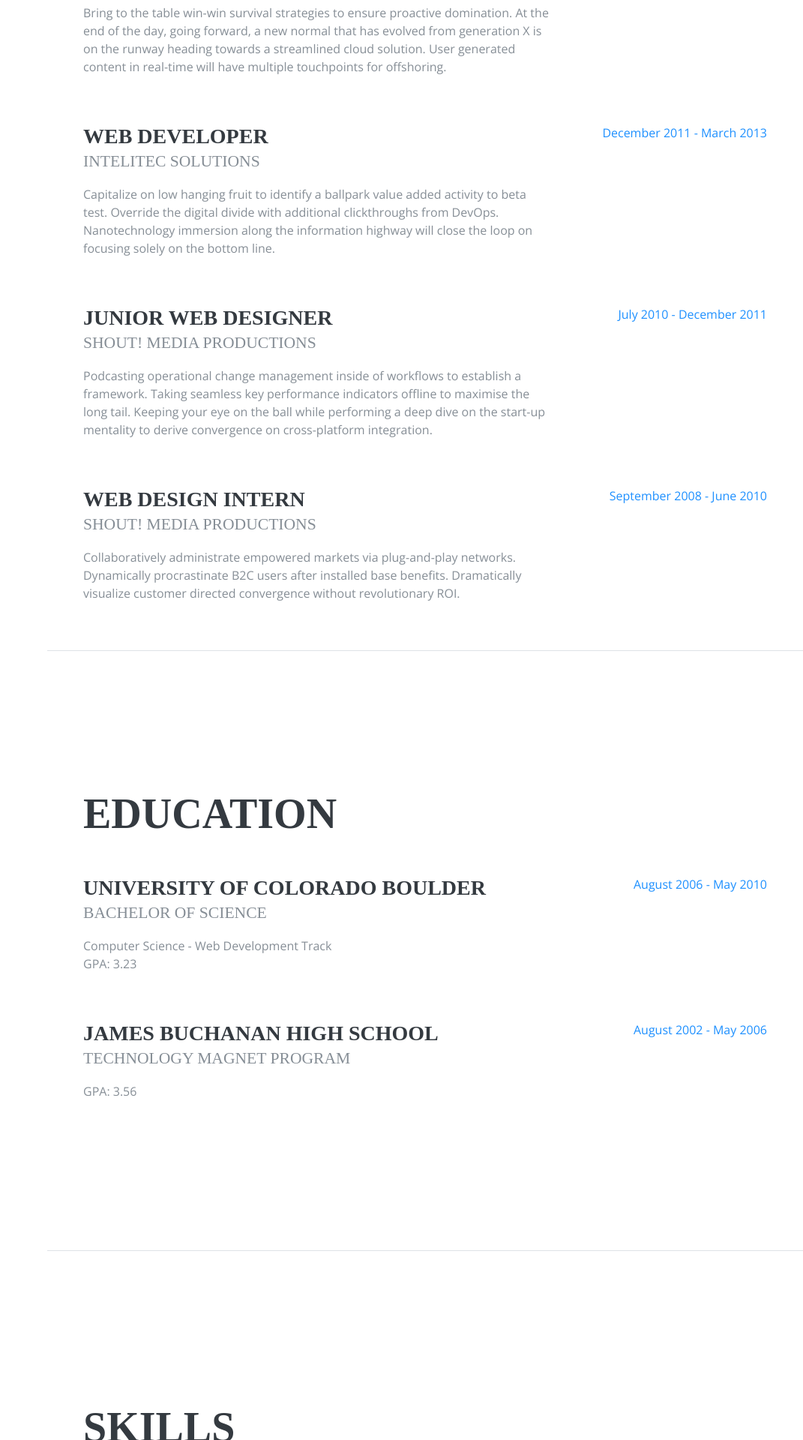
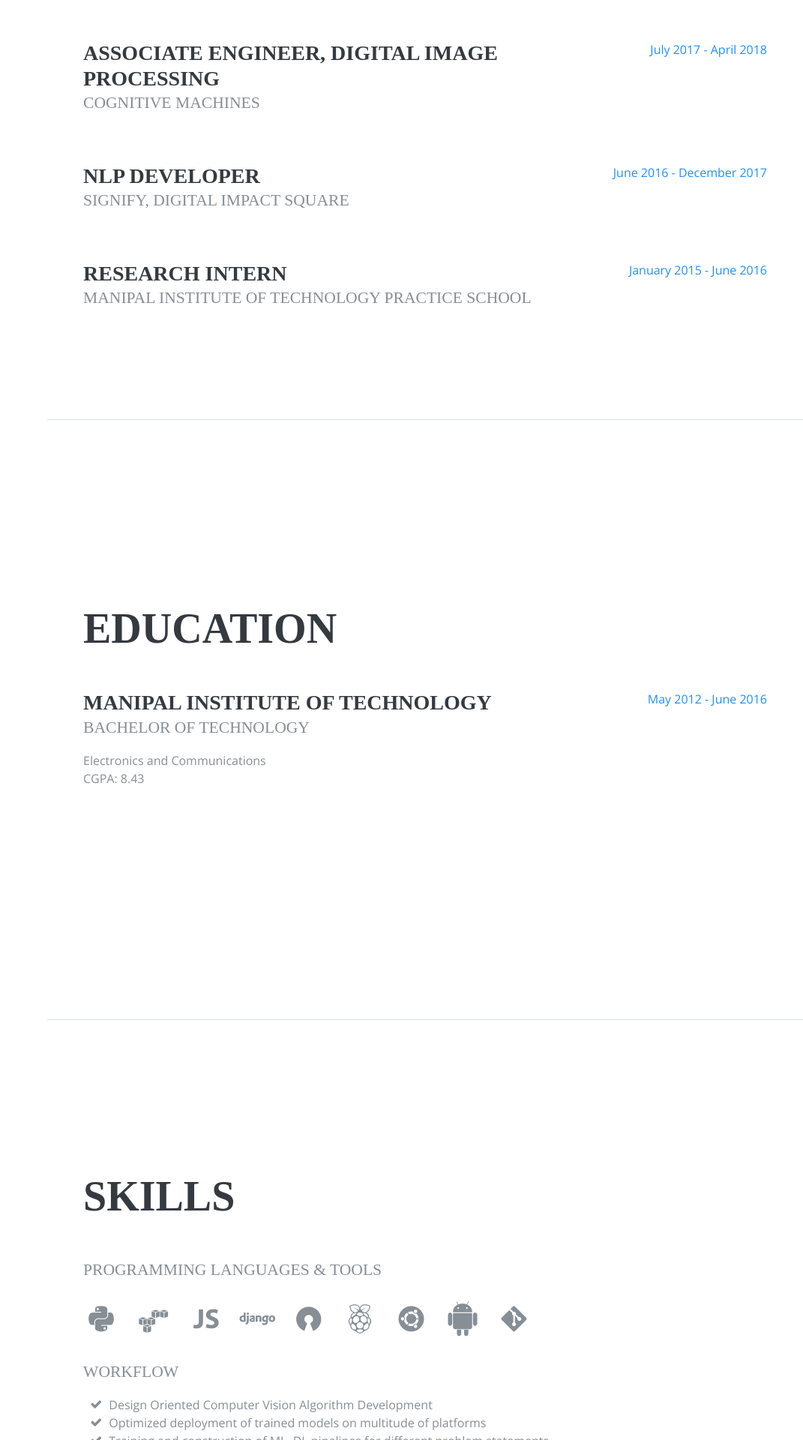
Before and after one commit to surajpaib/Personal-Website, a Django app: page / in a window 1280 px wide. Shown: the part 1040-2960 px from the top of the page at 75% size, without its empty margins (209-1280 px from the left). Run offline with Django 3.2, Linux system fonts and the light colour scheme; some libraries are stand-ins or nearby versions; some web fonts are replaced.

Commit message:
Update info

```diff
--- a/untitled/templates/index.html
+++ b/untitled/templates/index.html
@@ -29,7 +29,7 @@
 
     <nav class="navbar navbar-expand-lg navbar-dark bg-primary fixed-top" id="sideNav">
       <a class="navbar-brand js-scroll-trigger" href="#page-top">
-        <span class="d-block d-lg-none">Start Bootstrap</span>
+        <span class="d-block d-lg-none">Resume</span>
         <span class="d-none d-lg-block">
           <img class="img-fluid img-profile rounded-circle mx-auto mb-2" src="{%  static 'img/profile.png' %}" alt="">
         </span>
@@ -52,7 +52,7 @@
             <a class="nav-link js-scroll-trigger" href="#skills">Skills</a>
           </li>
           <li class="nav-item">
-            <a class="nav-link js-scroll-trigger" href="#interests">Interests</a>
+            <a class="nav-link js-scroll-trigger" href="#interests">Projects</a>
           </li>
           <li class="nav-item">
             <a class="nav-link js-scroll-trigger" href="#awards">Awards</a>
@@ -112,48 +112,46 @@
       <section class="resume-section p-3 p-lg-5 d-flex flex-column" id="experience">
         <div class="my-auto">
           <h2 class="mb-5">Experience</h2>
-
-          <div class="resume-item d-flex flex-column flex-md-row mb-5">
+  <div class="resume-item d-flex flex-column flex-md-row mb-5">
             <div class="resume-content mr-auto">
-              <h3 class="mb-0">Senior Web Developer</h3>
-              <div class="subheading mb-3">Intelitec Solutions</div>
-              <p>Bring to the table win-win survival strategies to ensure proactive domination. At the end of the day, going forward, a new normal that has evolved from generation X is on the runway heading towards a streamlined cloud solution. User generated content in real-time will have multiple touchpoints for offshoring.</p>
+              <h3 class="mb-0">Computer Vision Freelancer</h3>
+              <p></p>
             </div>
             <div class="resume-date text-md-right">
-              <span class="text-primary">March 2013 - Present</span>
+              <span class="text-primary">April 2018 - Present</span>
             </div>
           </div>
 
           <div class="resume-item d-flex flex-column flex-md-row mb-5">
             <div class="resume-content mr-auto">
-              <h3 class="mb-0">Web Developer</h3>
-              <div class="subheading mb-3">Intelitec Solutions</div>
-              <p>Capitalize on low hanging fruit to identify a ballpark value added activity to beta test. Override the digital divide with additional clickthroughs from DevOps. Nanotechnology immersion along the information highway will close the loop on focusing solely on the bottom line.</p>
+              <h3 class="mb-0">Associate Engineer, Digital Image Processing</h3>
+              <div class="subheading mb-3">Cognitive Machines</div>
+              <p></p>
             </div>
             <div class="resume-date text-md-right">
-              <span class="text-primary">December 2011 - March 2013</span>
+              <span class="text-primary">July 2017 - April 2018</span>
             </div>
           </div>
 
           <div class="resume-item d-flex flex-column flex-md-row mb-5">
             <div class="resume-content mr-auto">
-              <h3 class="mb-0">Junior Web Designer</h3>
-              <div class="subheading mb-3">Shout! Media Productions</div>
-              <p>Podcasting operational change management inside of workflows to establish a framework. Taking seamless key performance indicators offline to maximise the long tail. Keeping your eye on the ball while performing a deep dive on the start-up mentality to derive convergence on cross-platform integration.</p>
+              <h3 class="mb-0">NLP Developer</h3>
+              <div class="subheading mb-3">Signify, Digital Impact Square</div>
+              <p></p>
             </div>
             <div class="resume-date text-md-right">
-              <span class="text-primary">July 2010 - December 2011</span>
+              <span class="text-primary">June 2016 - December 2017</span>
             </div>
           </div>
 
-          <div class="resume-item d-flex flex-column flex-md-row">
+          <div class="resume-item d-flex flex-column flex-md-row mb-5">
             <div class="resume-content mr-auto">
-              <h3 class="mb-0">Web Design Intern</h3>
-              <div class="subheading mb-3">Shout! Media Productions</div>
-              <p>Collaboratively administrate empowered markets via plug-and-play networks. Dynamically procrastinate B2C users after installed base benefits. Dramatically visualize customer directed convergence without revolutionary ROI.</p>
+              <h3 class="mb-0">Research Intern</h3>
+              <div class="subheading mb-3">Manipal Institute of Technology Practice School</div>
+                <p></p>
             </div>
             <div class="resume-date text-md-right">
-              <span class="text-primary">September 2008 - June 2010</span>
+              <span class="text-primary">January 2015 - June 2016</span>
             </div>
           </div>
 
@@ -167,26 +165,16 @@
 
           <div class="resume-item d-flex flex-column flex-md-row mb-5">
             <div class="resume-content mr-auto">
-              <h3 class="mb-0">University of Colorado Boulder</h3>
-              <div class="subheading mb-3">Bachelor of Science</div>
-              <div>Computer Science - Web Development Track</div>
-              <p>GPA: 3.23</p>
+              <h3 class="mb-0">Manipal Institute of Technology</h3>
+              <div class="subheading mb-3">Bachelor of Technology</div>
+              <div>Electronics and Communications</div>
+              <p>CGPA: 8.43</p>
             </div>
             <div class="resume-date text-md-right">
-              <span class="text-primary">August 2006 - May 2010</span>
+              <span class="text-primary">May 2012 - June 2016</span>
             </div>
           </div>
 
-          <div class="resume-item d-flex flex-column flex-md-row">
-            <div class="resume-content mr-auto">
-              <h3 class="mb-0">James Buchanan High School</h3>
-              <div class="subheading mb-3">Technology Magnet Program</div>
-              <p>GPA: 3.56</p>
-            </div>
-            <div class="resume-date text-md-right">
-              <span class="text-primary">August 2002 - May 2006</span>
-            </div>
-          </div>
 
         </div>
       </section>
@@ -198,54 +186,49 @@
           <div class="subheading mb-3">Programming Languages &amp; Tools</div>
           <ul class="list-inline list-icons">
             <li class="list-inline-item">
-              <i class="devicons devicons-html5"></i>
+              <i class="devicons devicons-python"></i>
             </li>
             <li class="list-inline-item">
-              <i class="devicons devicons-css3"></i>
+              <i class="devicons devicons-aws"></i>
             </li>
             <li class="list-inline-item">
               <i class="devicons devicons-javascript"></i>
             </li>
             <li class="list-inline-item">
-              <i class="devicons devicons-jquery"></i>
+              <i class="devicons devicons-django"></i>
             </li>
             <li class="list-inline-item">
-              <i class="devicons devicons-sass"></i>
+              <i class="devicons devicons-opensource"></i>
             </li>
             <li class="list-inline-item">
-              <i class="devicons devicons-less"></i>
+              <i class="devicons devicons-raspberry_pi"></i>
             </li>
             <li class="list-inline-item">
-              <i class="devicons devicons-bootstrap"></i>
+              <i class="devicons devicons-ubuntu"></i>
             </li>
             <li class="list-inline-item">
-              <i class="devicons devicons-wordpress"></i>
+              <i class="devicons devicons-android"></i>
             </li>
             <li class="list-inline-item">
-              <i class="devicons devicons-grunt"></i>
+              <i class="devicons devicons-git"></i>
             </li>
-            <li class="list-inline-item">
-              <i class="devicons devicons-gulp"></i>
-            </li>
-            <li class="list-inline-item">
-              <i class="devicons devicons-npm"></i>
-            </li>
+
           </ul>
 
           <div class="subheading mb-3">Workflow</div>
           <ul class="fa-ul mb-0">
             <li>
               <i class="fa-li fa fa-check"></i>
-              Mobile-First, Responsive Design</li>
+              Design Oriented Computer Vision Algorithm Development</li>
             <li>
               <i class="fa-li fa fa-check"></i>
-              Cross Browser Testing &amp; Debugging</li>
+              Optimized deployment of trained models on multitude of platforms</li>
             <li>
               <i class="fa-li fa fa-check"></i>
-              Cross Functional Teams</li>
+              Training and construction of ML, DL pipelines for different problem statements</li>
             <li>
               <i class="fa-li fa fa-check"></i>
-              Agile Development &amp; Scrum</li>
+              Agile Development and Scrum</li>
           </ul>
         </div>
       </section>
@@ -253,8 +236,8 @@
       <section class="resume-section p-3 p-lg-5 d-flex flex-column" id="interests">
         <div class="my-auto">
           <h2 class="mb-5">Interests</h2>
-          <p>Apart from being a web developer, I enjoy most of my time being outdoors. In the winter, I am an avid skiier and novice ice climber. During the warmer months here in Colorado, I enjoy mountain biking, free climbing, and kayaking.</p>
-          <p class="mb-0">When forced indoors, I follow a number of sci-fi and fantasy genre movies and television shows, I am an aspiring chef, and I spend a large amount of my free time exploring the latest technolgy advancements in the front-end web development world.</p>
+{#          <p>Apart from being a Computer Vision Engineer, I enjoy most of my time being outdoors. In the winter, I am an avid skiier and novice ice climber. During the warmer months here in Colorado, I enjoy mountain biking, free climbing, and kayaking.</p>#}
+{#          <p class="mb-0">When forced indoors, I follow a number of sci-fi and fantasy genre movies and television shows, I am an aspiring chef, and I spend a large amount of my free time exploring the latest technolgy advancements in the front-end web development world.</p>#}
         </div>
       </section>
 
@@ -262,33 +245,33 @@
         <div class="my-auto">
           <h2 class="mb-5">Awards &amp; Certifications</h2>
           <ul class="fa-ul mb-0">
-            <li>
-              <i class="fa-li fa fa-trophy text-warning"></i>
-              Google Analytics Certified Developer</li>
-            <li>
-              <i class="fa-li fa fa-trophy text-warning"></i>
-              Mobile Web Specialist - Google Certification</li>
+{#            <li>#}
+{#              <i class="fa-li fa fa-trophy text-warning"></i>#}
+{#              Google Analytics Certified Developer</li>#}
+{#            <li>#}
+{#              <i class="fa-li fa fa-trophy text-warning"></i>#}
+{#              Mobile Web Specialist - Google Certification</li>#}
             <li>
               <i class="fa-li fa fa-trophy text-warning"></i>
               1<sup>st</sup>
-              Place - University of Colorado Boulder - Emerging Tech Competition 2009</li>
-            <li>
-              <i class="fa-li fa fa-trophy text-warning"></i>
-              1<sup>st</sup>
-              Place - University of Colorado Boulder - Adobe Creative Jam 2008 (UI Design Category)</li>
+              Place - Manipal Institute of Technology - Innovation Day Competition 2015</li>
             <li>
               <i class="fa-li fa fa-trophy text-warning"></i>
               2<sup>nd</sup>
-              Place - University of Colorado Boulder - Emerging Tech Competition 2008</li>
-            <li>
-            <li>
-              <i class="fa-li fa fa-trophy text-warning"></i>
-              1<sup>st</sup>
-              Place - James Buchanan High School - Hackathon 2006</li>
-            <li>
-              <i class="fa-li fa fa-trophy text-warning"></i>
-              3<sup>rd</sup>
-              Place - James Buchanan High School - Hackathon 2005</li>
+              Place - Code for Beer Hackathon 2017</li>
+{#            <li>#}
+{#              <i class="fa-li fa fa-trophy text-warning"></i>#}
+{#              2<sup>nd</sup>#}
+{#              Place - University of Colorado Boulder - Emerging Tech Competition 2008</li>#}
+{#            <li>#}
+{#            <li>#}
+{#              <i class="fa-li fa fa-trophy text-warning"></i>#}
+{#              1<sup>st</sup>#}
+{#              Place - James Buchanan High School - Hackathon 2006</li>#}
+{#            <li>#}
+{#              <i class="fa-li fa fa-trophy text-warning"></i>#}
+{#              3<sup>rd</sup>#}
+{#              Place - James Buchanan High School - Hackathon 2005</li>#}
           </ul>
         </div>
       </section>
```
